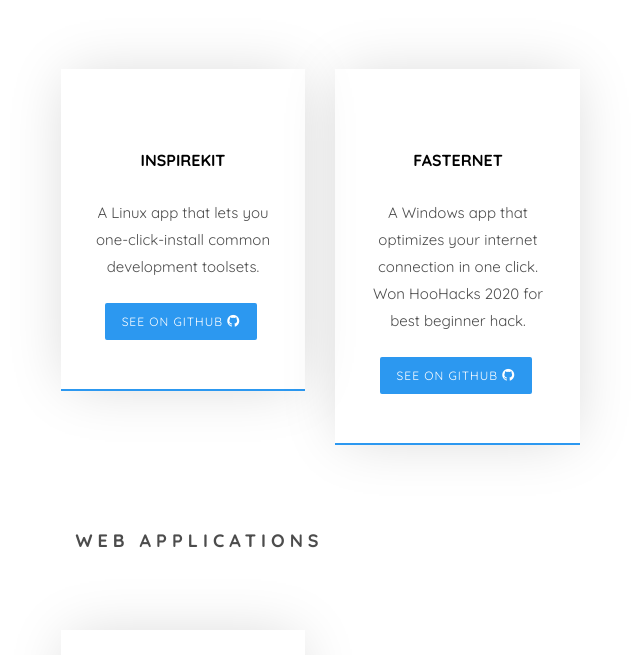
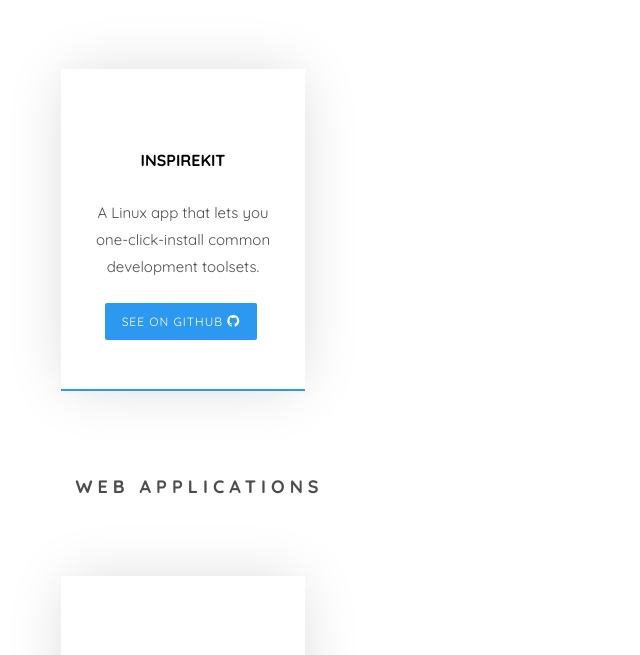
Before and after one commit to epicdragon44/site, a plain HTML site: page index.html in a window 1280 px wide. Shown: the part 2565-3220 px from the top of the page, without its empty margins (332-972 px from the left). Drawn offline with nearby package versions, Linux system fonts and the light colour scheme; files whose address does not match are found by name; a web font is replaced by a local one.

Commit message:
Update achievements

```diff
--- a/index.html
+++ b/index.html
@@ -188,15 +188,6 @@
 										<h3>InspireKit</h3>
 										<p>A Linux app that lets you one-click-install common development toolsets.</p>
 										<p><a class="btn btn-primary btn-learn" href="https://github.com/inspirecs/InspireKit">See on Github <i class="icon-github"></i></a></p>
-									</div>
-								</div>
-							</div>
-                            <div class="col-md-4 text-center animate-box">
-								<div class="services color-1">
-									<div class="desc">
-										<h3>Fasternet</h3>
-										<p>A Windows app that optimizes your internet connection in one click.<br>Won HooHacks 2020 for best beginner hack.</p>
-										<p><a class="btn btn-primary btn-learn" href="https://github.com/epicdragon44/fasternet">See on Github <i class="icon-github"></i></a></p>
 									</div>
 								</div>
 							</div>
@@ -467,7 +458,8 @@
 								<ul>
 									<li>USA Computing Olympiad Gold Competitor</li>
 									<li>Science Olympiad National 4th place medal in Detector Building</li>
-                                    <li>First place beginner's hack at HooHacks 2020, the University of Virginia Hackathon. <br>See the submission <a href="https://devpost.com/software/fasternet-gtvhpu">here</a></li>
+									<li>Fifth place in the world at CovLab Global, an international collegiate+ hackathon. <br>See the submission <a href="https://devpost.com/software/modulus">here</a></li>
+									<li>Fifth place in the nation at Silicon Valley Hacks, a west coast high school hackathon. <br>See the submission <a href="https://devpost.com/software/modulus-vwn2cl">here</a></li>
 								</ul>
 								<br>
                                 <h3>Academic Test Scores</h3>
@@ -475,6 +467,7 @@
 									<li>2019 PSAT: 1480 out of 1520</li>
 									<li>2019 August SAT: 1570 out of 1600</li>
 								</ul>
+								<br>
 								<h3>Other</h3>
 								<h4>Writing</h4>
 								<ul>
@@ -512,7 +505,7 @@
 									<li>Cofounder and Copresident of Voyage Mentorship</li>
 									<li>President in the Tri-M National Music Honor Society</li>
 								</ul>
-                                <br>
+                                <br><br>
 								<h3>Other</h3>
 								<ul>
 									<li>Member of Science Olympiad since 6th grade; Varsity Team since 10th grade</li>
```
